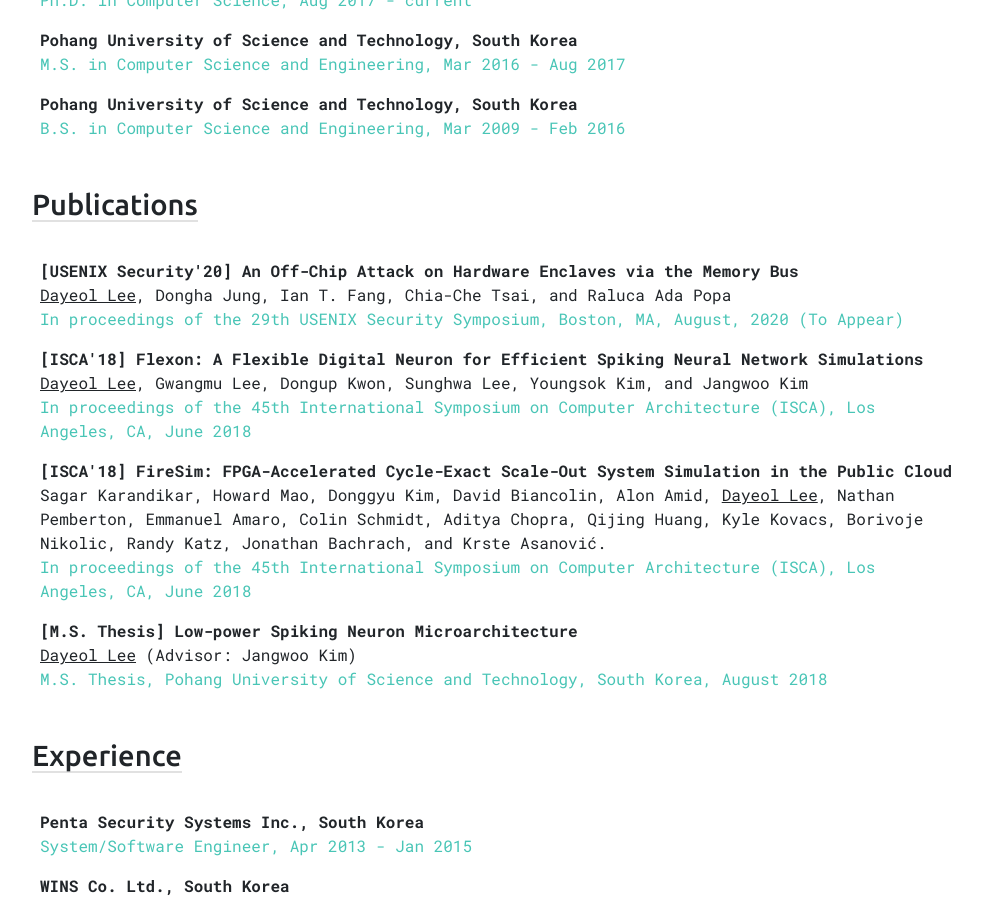
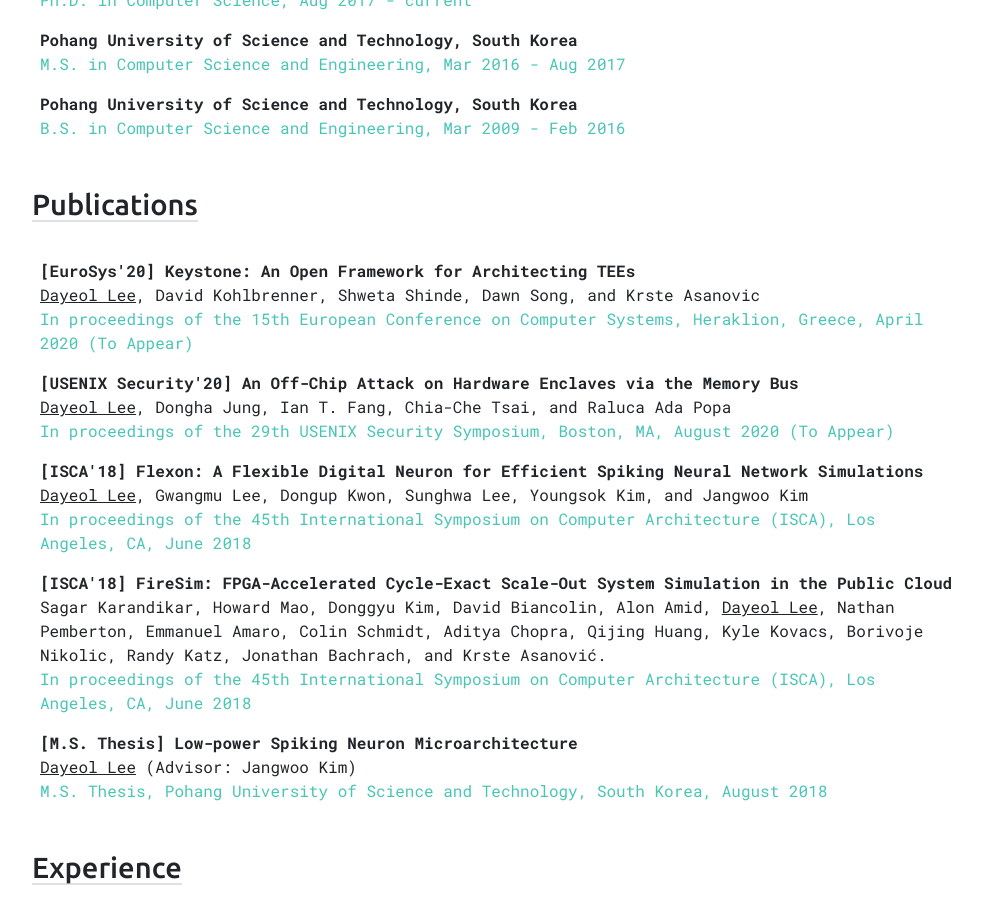
Before and after one commit to dayeol/dayeol.github.io, a Jekyll site: the page built from index.html, in a window 1280 px wide and 900 px high, scrolled down 671 px. Shown: the whole window, without its empty margins (142-1124 px from the left). Built offline with Jekyll 4.4.1, drawn with Linux system fonts in a browser that asks for light colours; nearby versions of some CDN libraries.

Commit message:
Add Keystone publication

```diff
--- a/index.html
+++ b/index.html
@@ -67,6 +67,21 @@
 		<h3>
 			<span>Publications</span>
 		</h3>
+
+		<div class="cv-item" itemscope itemtype="http://schema.org/PublicationEvent">
+			<div class="cv-title">
+				<b itemprop="organizer">[EuroSys'20]</b> <b itemprop="name">Keystone: An Open Framework for
+				Architecting TEEs</b>
+				<br/>
+				<u itemprop="contributor">Dayeol Lee</u>, David Kohlbrenner, Shweta Shinde, Dawn Song, and
+				Krste Asanovic
+			</div>
+			<div class="cv-content" itemprop="publishedBy">
+				In proceedings of the 15th European Conference on Computer Systems, Heraklion, Greece, April
+				2020 (To Appear)
+			</div>
+		</div>
+
 		<div class="cv-item" itemscope itemtype="http://schema.org/PublicationEvent">
 			<div class="cv-title">
 				<b itemprop="organizer">[USENIX Security'20]</b> <b itemprop="name">An Off-Chip Attack on Hardware Enclaves via the Memory Bus</b>
@@ -75,7 +90,7 @@
 				Raluca Ada Popa
 			</div>
 			<div class="cv-content" itemprop="publishedBy">
-				In proceedings of the 29th USENIX Security Symposium, Boston, MA, August, 2020 (To Appear)
+				In proceedings of the 29th USENIX Security Symposium, Boston, MA, August 2020 (To Appear)
 			</div>
 		</div>
 
```
